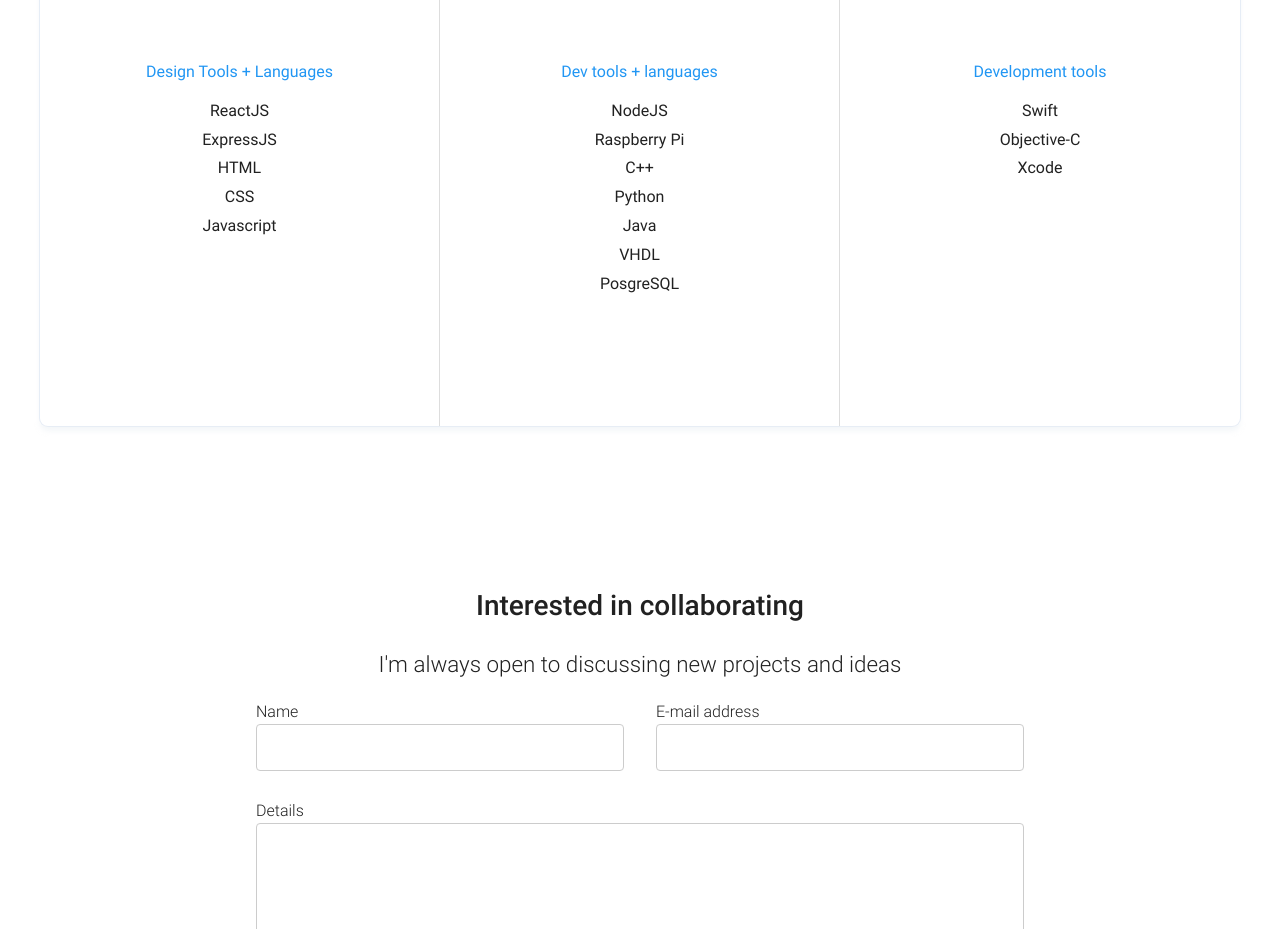
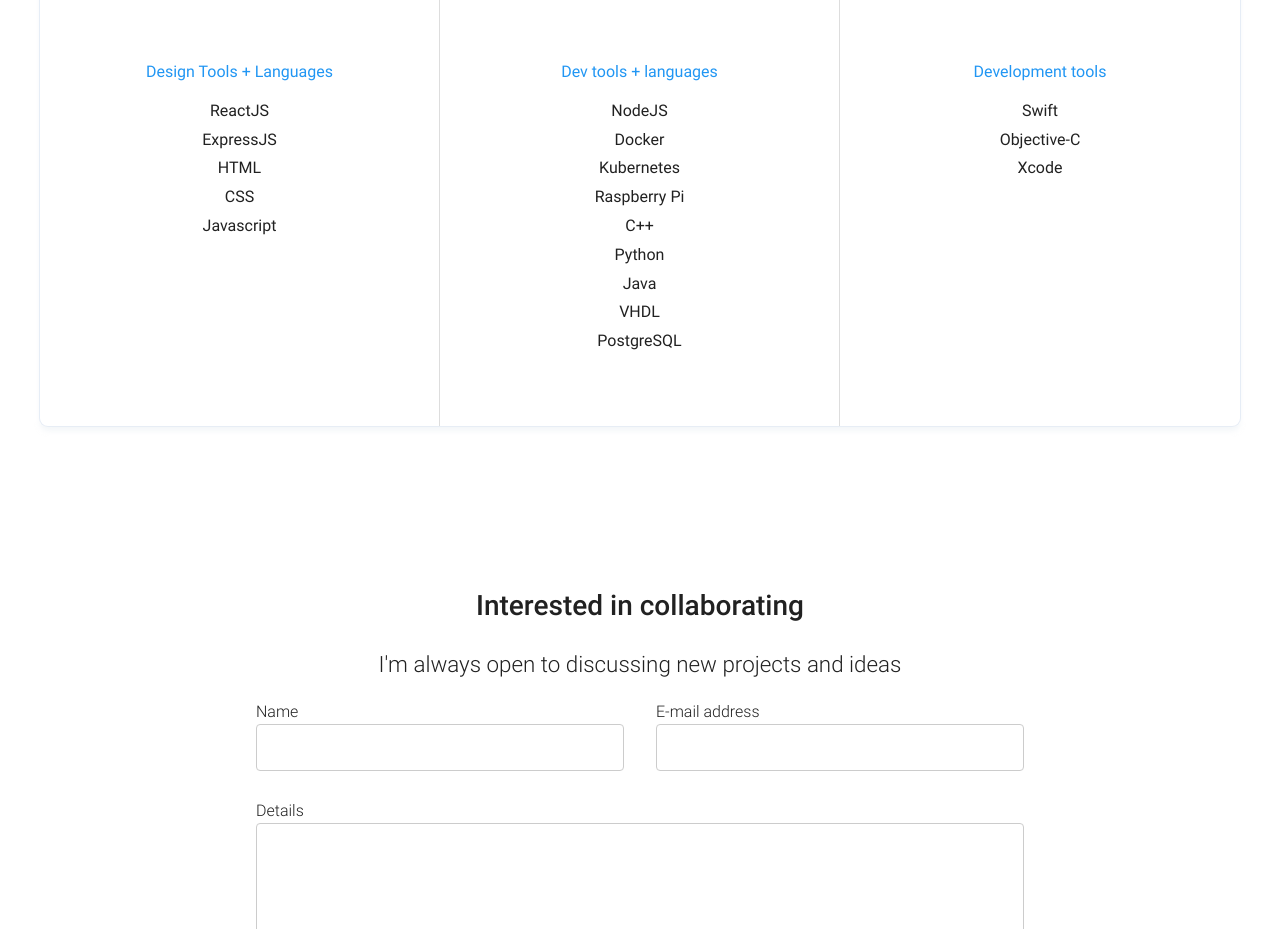
Before and after one commit to arshb97/Portfolio, a Gatsby site: page / in a window 1280 px wide. Shown: the part 1809-2738 px from the top of the page. Built offline with nearby package versions, Linux system fonts and the light colour scheme; Gatsby itself is replaced by a stand-in of ours.

Commit message:
Updated Backend Tools

```diff
--- a/src/components/About.jsx
+++ b/src/components/About.jsx
@@ -36,12 +36,14 @@ const About = () => {
                 listTitle: 'Dev tools + languages',
                 list: [
                     'NodeJS',
+                    'Docker',
+                    'Kubernetes',
                     'Raspberry Pi',
                     'C++',
                     'Python',
                     'Java',
                     'VHDL',
-                    'PosgreSQL',
+                    'PostgreSQL',
                 ]
             },
             {
```
